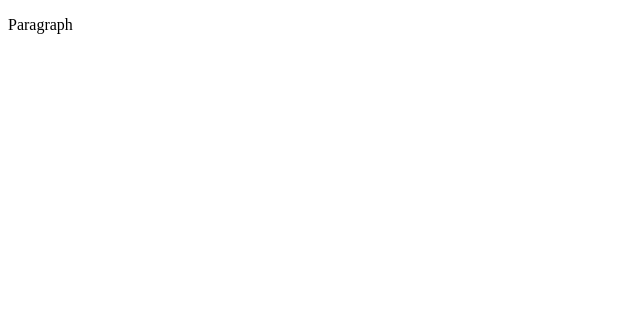
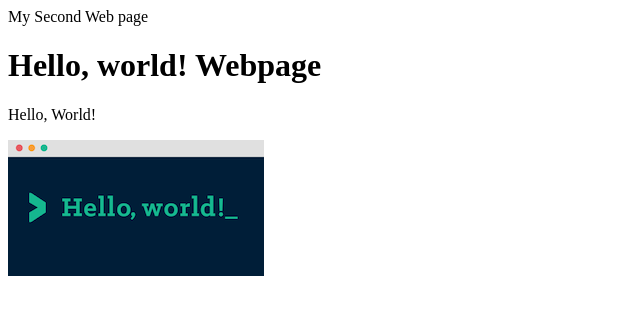
Before and after one commit to MTHS-ICS2O-2-2022/ICS2O-Unit-1-02-timbradyy, a plain HTML site: page index.html in a window 1280 px wide. Shown: the whole page, without its empty margins (0-640 px from the left). Drawn offline with Linux system fonts and the light colour scheme.

Commit message:
initial webpage

```diff
--- a/index.html
+++ b/index.html
@@ -1,9 +1,12 @@
 <!DOCTYPE html>
 <html>
   <head>
-    <title>Title</title>
+    <meta charset="utf-8>"
+    <title>My Second Web page</title>
   </head>
   <body>
-    <p>Paragraph</p>
+    <h1>Hello, world! Webpage</h1>
+    <p>Hello, World!</p>
+    <img src="./images/hello_world.png" alt="Hello, World! image" />
   </body>
 </html>
```
Also changed, not shown: images/hello_world.png (added), images/notebook-animation.svg (deleted).
